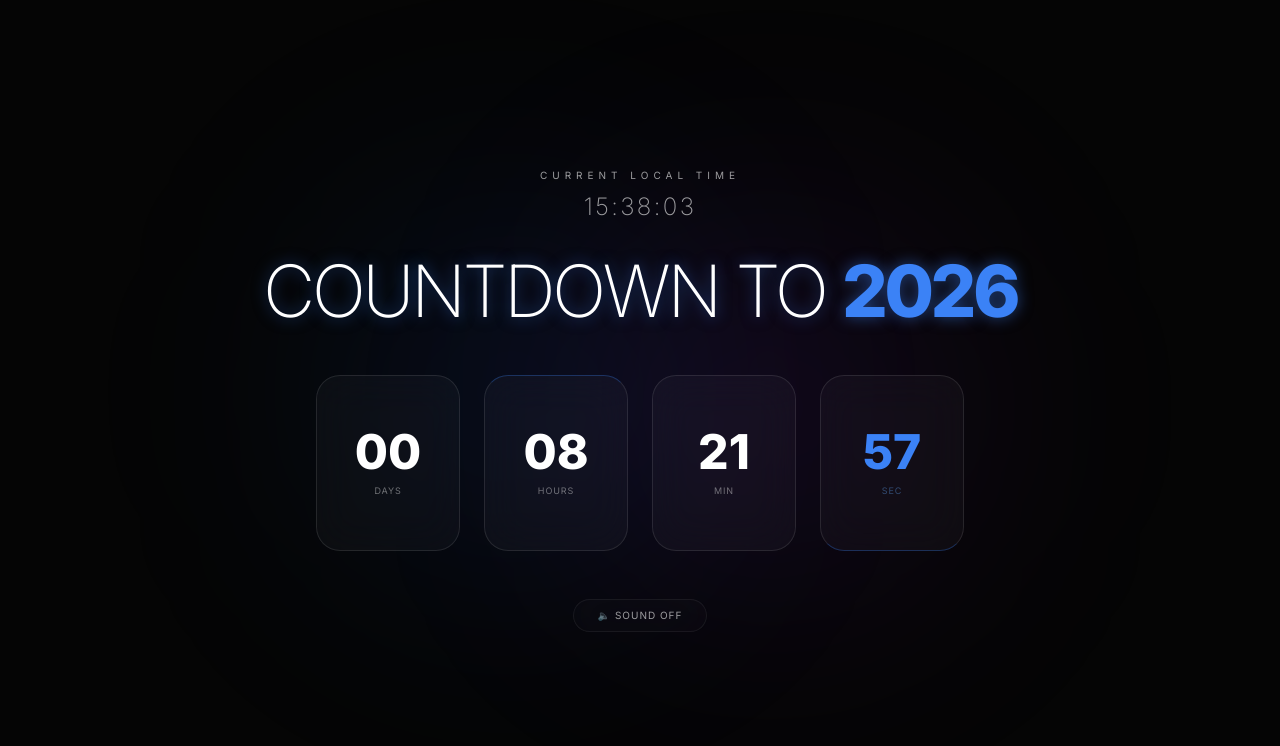
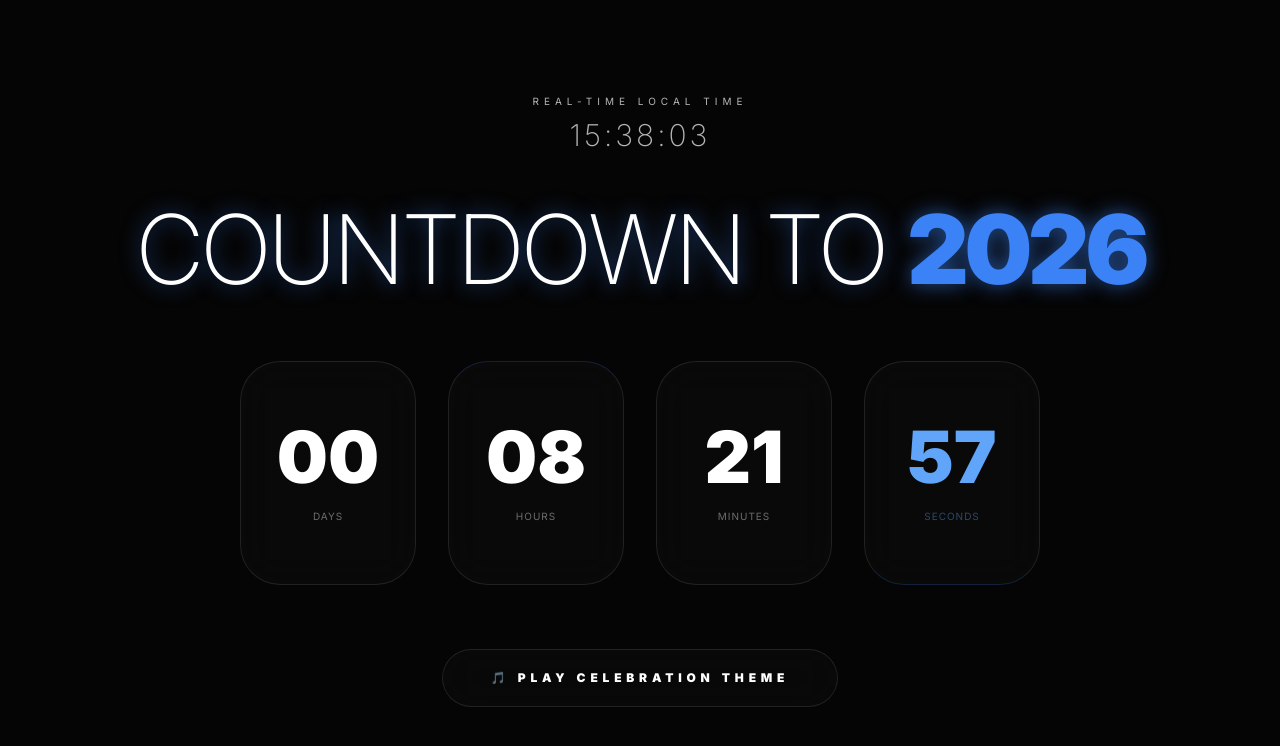
Before and after one commit to ayu9i/Coudow, a plain HTML site: page index.html in a window 1280 px wide. Drawn offline with nearby package versions, Linux system fonts and the light colour scheme.

Commit message:
Update index.html

```diff
--- a/index.html
+++ b/index.html
@@ -3,144 +3,125 @@
 <head>
     <meta charset="UTF-8">
     <meta name="viewport" content="width=device-width, initial-scale=1.0">
-    <title>The Grand Countdown 2026 | Full Edition</title>
+    <title>The Grand Countdown 2026</title>
     <script src="https://cdn.tailwindcss.com"></script>
-    <link href="https://fonts.googleapis.com/css2?family=Inter:wght@200;400;600;800&display=swap" rel="stylesheet">
+    <link href="https://fonts.googleapis.com/css2?family=Inter:wght@200;400;600;900&display=swap" rel="stylesheet">
     <style>
-        body { font-family: 'Inter', sans-serif; background-color: #050505; color: white; overflow-x: hidden; }
-        .glass { background: rgba(255, 255, 255, 0.03); backdrop-filter: blur(20px); border: 1px solid rgba(255, 255, 255, 0.1); }
-        .text-glow { text-shadow: 0 0 15px rgba(59, 130, 246, 0.5); }
-        #wish-modal { display: none; }
+        body { font-family: 'Inter', sans-serif; background-color: #050505; color: white; overflow: hidden; margin: 0; }
+        .glass { background: rgba(255, 255, 255, 0.02); backdrop-filter: blur(20px); -webkit-backdrop-filter: blur(20px); border: 1px solid rgba(255, 255, 255, 0.1); }
+        .text-glow { text-shadow: 0 0 20px rgba(59, 130, 246, 0.6); }
+        #ban-screen { display: none; position: fixed; inset: 0; background: #000; z-index: 9999; flex-direction: column; align-items: center; justify-content: center; color: #ff0000; }
+        .glitch-text { font-size: 4rem; font-weight: 900; animation: glitch 0.2s infinite; }
+        @keyframes glitch { 0% { transform: translate(0); } 20% { transform: translate(-3px, 3px); } 40% { transform: translate(-3px, -3px); } 60% { transform: translate(3px, 3px); } 80% { transform: translate(3px, -3px); } 100% { transform: translate(0); } }
     </style>
 </head>
-<body class="min-h-screen flex flex-col items-center justify-center p-4">
+<body class="min-h-screen flex flex-col items-center justify-center p-6">
 
-    <div class="absolute inset-0 z-0 overflow-hidden pointer-events-none">
-        <div class="absolute top-1/4 left-1/4 w-96 h-96 bg-blue-600/10 rounded-full blur-[120px]"></div>
-        <div class="absolute bottom-1/4 right-1/4 w-96 h-96 bg-purple-600/10 rounded-full blur-[120px]"></div>
+    <div id="ban-screen">
+        <div class="glitch-text italic">ACCESS DENIED</div>
+        <div class="h-1 w-64 bg-red-600 my-8"></div>
+        <p class="text-xl tracking-[0.4em] uppercase font-bold text-center px-4">ระบบหยุดการทำงานแล้ว<br>เนื่องจากเลยเวลาที่กำหนด</p>
     </div>
 
-    <main class="relative z-10 text-center w-full max-w-4xl">
-        <div class="mb-8 opacity-60">
-            <p class="text-[10px] tracking-[0.5em] uppercase mb-2">Current Local Time</p>
-            <div id="current-time" class="text-2xl font-light tracking-widest">00:00:00</div>
+    <main id="main-ui" class="relative z-10 text-center w-full max-w-5xl">
+        <div class="mb-12 opacity-70">
+            <p class="text-[10px] tracking-[0.5em] uppercase mb-2">Real-time Local Time</p>
+            <div id="clock" class="text-3xl font-extralight tracking-widest text-white">00:00:00</div>
         </div>
 
-        <header class="mb-12">
-            <h1 id="main-title" class="text-4xl md:text-7xl font-extralight tracking-tighter text-glow">
-                COUNTDOWN TO <span class="font-extrabold text-blue-500">2026</span>
-            </h1>
-        </header>
+        <h1 id="title" class="text-5xl md:text-8xl font-extralight tracking-tighter text-glow mb-16 uppercase">
+            COUNTDOWN TO <span class="font-black text-blue-500">2026</span>
+        </h1>
 
-        <div id="countdown-wrapper" class="flex flex-wrap justify-center gap-4 md:gap-6">
-            <div class="glass w-20 h-28 md:w-36 md:h-44 rounded-3xl flex flex-col items-center justify-center">
-                <span id="days" class="text-2xl md:text-5xl font-bold">00</span>
-                <span class="text-[9px] uppercase tracking-widest mt-2 opacity-40">Days</span>
+        <div id="countdown-area" class="flex flex-wrap justify-center gap-4 md:gap-8 mb-16">
+            <div class="glass w-24 h-32 md:w-44 md:h-56 rounded-[2.5rem] flex flex-col items-center justify-center">
+                <span id="days" class="text-3xl md:text-7xl font-bold">00</span>
+                <span class="text-[10px] uppercase tracking-widest mt-4 opacity-40">Days</span>
             </div>
-            <div class="glass w-20 h-28 md:w-36 md:h-44 rounded-3xl flex flex-col items-center justify-center border-t-blue-500/30">
-                <span id="hours" class="text-2xl md:text-5xl font-bold">00</span>
-                <span class="text-[9px] uppercase tracking-widest mt-2 opacity-40">Hours</span>
+            <div class="glass w-24 h-32 md:w-44 md:h-56 rounded-[2.5rem] flex flex-col items-center justify-center border-t-blue-500/20">
+                <span id="hours" class="text-3xl md:text-7xl font-bold">00</span>
+                <span class="text-[10px] uppercase tracking-widest mt-4 opacity-40">Hours</span>
             </div>
-            <div class="glass w-20 h-28 md:w-36 md:h-44 rounded-3xl flex flex-col items-center justify-center">
-                <span id="minutes" class="text-2xl md:text-5xl font-bold">00</span>
-                <span class="text-[9px] uppercase tracking-widest mt-2 opacity-40">Min</span>
+            <div class="glass w-24 h-32 md:w-44 md:h-56 rounded-[2.5rem] flex flex-col items-center justify-center">
+                <span id="minutes" class="text-3xl md:text-7xl font-bold">00</span>
+                <span class="text-[10px] uppercase tracking-widest mt-4 opacity-40">Minutes</span>
             </div>
-            <div class="glass w-20 h-28 md:w-36 md:h-44 rounded-3xl flex flex-col items-center justify-center border-b-blue-500/30">
-                <span id="seconds" class="text-2xl md:text-5xl font-bold text-blue-500">00</span>
-                <span class="text-[9px] uppercase tracking-widest mt-2 opacity-40 text-blue-400">Sec</span>
+            <div class="glass w-24 h-32 md:w-44 md:h-56 rounded-[2.5rem] flex flex-col items-center justify-center border-b-blue-500/20 text-blue-400">
+                <span id="seconds" class="text-3xl md:text-7xl font-bold">00</span>
+                <span class="text-[10px] uppercase tracking-widest mt-4 opacity-40">Seconds</span>
             </div>
         </div>
 
-        <footer class="mt-12 flex flex-col items-center gap-6">
-            <button id="music-toggle" class="glass px-6 py-2 rounded-full text-[10px] tracking-widest hover:bg-white/10 transition-all uppercase opacity-60">
-                🔈 Sound Off
-            </button>
-        </footer>
+        <button id="music-btn" class="glass px-12 py-5 rounded-full text-xs font-bold tracking-[0.4em] uppercase hover:scale-105 transition-all active:scale-95">
+            🎵 Play Celebration Theme
+        </button>
     </main>
 
-    <div id="wish-modal" class="fixed inset-0 z-50 flex items-center justify-center p-4 bg-black/80 backdrop-blur-md">
-        <div class="glass max-w-md w-full p-8 rounded-[2.5rem] text-center border-blue-500/50">
-            <h2 class="text-3xl font-bold mb-2">Make a Wish 🥂</h2>
-            <p class="text-sm opacity-60 mb-6">เริ่มต้นปี 2026 ด้วยสิ่งดีๆ อธิษฐานขอพรของคุณที่นี่</p>
-            <textarea id="wish-input" class="w-full h-32 bg-white/5 border border-white/10 rounded-2xl p-4 text-white placeholder:opacity-30 focus:outline-none focus:border-blue-500 transition-all" placeholder="พิมพ์คำอธิษฐานของคุณ..."></textarea>
-            <button onclick="sendWish()" class="mt-6 w-full bg-blue-600 hover:bg-blue-500 text-white font-bold py-4 rounded-2xl transition-all shadow-lg shadow-blue-600/20">
-                ส่งคำอธิษฐานสู่ดวงดาว ✨
-            </button>
+    <div id="wish-modal" class="fixed inset-0 z-50 hidden items-center justify-center p-6 bg-black/95 backdrop-blur-3xl">
+        <div class="glass max-w-lg w-full p-10 rounded-[3rem] text-center border-blue-500/30">
+            <h2 class="text-4xl font-black mb-4">HAPPY NEW YEAR 2026! 🥂</h2>
+            <textarea id="wish-input" class="w-full h-40 bg-white/5 border border-white/10 rounded-2xl p-5 text-white focus:border-blue-500 transition-all outline-none" placeholder="อธิษฐานสิ่งที่คุณต้องการในปี 2026..."></textarea>
+            <button onclick="sendWish()" class="mt-8 w-full bg-blue-600 py-5 rounded-2xl font-bold uppercase tracking-widest shadow-xl shadow-blue-600/30">ส่งคำอธิษฐาน ✨</button>
         </div>
     </div>
 
-    <audio id="tick-sound" src="https://assets.mixkit.co/active_storage/sfx/2571/2571-preview.mp3"></audio>
+    <audio id="player" loop>
+        <source src="narupon_54 - 7589931322466995474.m4a" type="audio/mp4">
+    </audio>
 
     <script src="https://cdn.jsdelivr.net/npm/canvas-confetti@1.6.0/dist/confetti.browser.min.js"></script>
     <script>
-        const targetDate = new Date("January 1, 2026 00:00:00").getTime();
-        const tickSound = document.getElementById('tick-sound');
-        const musicToggle = document.getElementById('music-toggle');
-        let isSoundOn = false;
+        const TARGET = new Date("January 1, 2026 00:00:00").getTime();
+        const BAN_TIME = new Date("January 1, 2026 01:00:00").getTime();
+        const player = document.getElementById('player');
+        const musicBtn = document.getElementById('music-btn');
 
-        // อัปเดตเวลาปัจจุบัน
-        function updateCurrentTime() {
-            const now = new Date();
-            document.getElementById('current-time').innerText = now.toLocaleTimeString('th-TH');
-        }
-        setInterval(updateCurrentTime, 1000);
-
-        // คุมเสียง
-        musicToggle.addEventListener('click', () => {
-            isSoundOn = !isSoundOn;
-            musicToggle.innerText = isSoundOn ? "🔊 Sound On" : "🔈 Sound Off";
-            musicToggle.classList.toggle('opacity-100', isSoundOn);
+        musicBtn.addEventListener('click', () => {
+            if (player.paused) { player.play().catch(e => alert("อย่าลืมอัปโหลดไฟล์เพลงไว้ในโฟลเดอร์เดียวกันนะครับ!")); musicBtn.innerText = "🔇 Mute Sound"; }
+            else { player.pause(); musicBtn.innerText = "🎵 Play Celebration Theme"; }
         });
 
-        function updateCountdown() {
+        function run() {
             const now = new Date().getTime();
-            const distance = targetDate - now;
-
-            const d = Math.floor(distance / (1000 * 60 * 60 * 24));
-            const h = Math.floor((distance % (1000 * 60 * 60 * 24)) / (1000 * 60 * 60));
-            const m = Math.floor((distance % (1000 * 60 * 60)) / (1000 * 60));
-            const s = Math.floor((distance % (1000 * 60)) / 1000);
-
-            document.getElementById("days").innerText = d.toString().padStart(2, '0');
-            document.getElementById("hours").innerText = h.toString().padStart(2, '0');
-            document.getElementById("minutes").innerText = m.toString().padStart(2, '0');
-            document.getElementById("seconds").innerText = s.toString().padStart(2, '0');
-
-            if (isSoundOn && distance > 0) { tickSound.currentTime = 0; tickSound.play().catch(()=>{}); }
-
-            if (distance <= 0) {
-                clearInterval(interval);
+            if (now >= BAN_TIME) {
+                document.getElementById('ban-screen').style.display = 'flex';
+                document.getElementById('main-ui').style.display = 'none';
+                player.pause();
+                return;
+            }
+            document.getElementById('clock').innerText = new Date().toLocaleTimeString('th-TH');
+            const gap = TARGET - now;
+            if (gap > 0) {
+                document.getElementById("days").innerText = Math.floor(gap / (1000 * 60 * 60 * 24)).toString().padStart(2, '0');
+                document.getElementById("hours").innerText = Math.floor((gap % (1000 * 60 * 60 * 24)) / (1000 * 60 * 60)).toString().padStart(2, '0');
+                document.getElementById("minutes").innerText = Math.floor((gap % (1000 * 60 * 60)) / (1000 * 60)).toString().padStart(2, '0');
+                document.getElementById("seconds").innerText = Math.floor((gap % (1000 * 60)) / 1000).toString().padStart(2, '0');
+            } else {
                 celebrate();
             }
         }
 
+        let isDone = false;
         function celebrate() {
-            document.getElementById('main-title').innerHTML = "HAPPY NEW YEAR <span class='text-blue-500'>2026</span>";
-            document.getElementById("countdown-wrapper").innerHTML = "<h2 class='text-5xl font-black animate-bounce'>CHEERS! 🥂</h2>";
-            document.getElementById('wish-modal').style.display = 'flex'; // แสดงกล่องขอพร
-
-            const end = Date.now() + (15 * 1000);
-            (function frame() {
-                confetti({ particleCount: 3, angle: 60, spread: 55, origin: { x: 0 }, colors: ['#3b82f6', '#ffffff'] });
-                confetti({ particleCount: 3, angle: 120, spread: 55, origin: { x: 1 }, colors: ['#3b82f6', '#ffffff'] });
-                if (Date.now() < end) requestAnimationFrame(frame);
-            }());
+            if (isDone) return;
+            isDone = true;
+            document.getElementById('title').innerHTML = "Welcome to <span class='text-blue-500 font-black'>2026</span>";
+            document.getElementById('countdown-area').innerHTML = "<div class='text-6xl md:text-8xl font-black animate-pulse'>HAPPY NEW YEAR!</div>";
+            document.getElementById('wish-modal').classList.remove('hidden');
+            document.getElementById('wish-modal').classList.add('flex');
+            setInterval(() => {
+                confetti({ particleCount: 5, angle: 60, spread: 55, origin: { x: 0 } });
+                confetti({ particleCount: 5, angle: 120, spread: 55, origin: { x: 1 } });
+            }, 250);
         }
 
         function sendWish() {
-            const wish = document.getElementById('wish-input').value;
-            if(wish) {
-                alert("คำอธิษฐานของคุณถูกส่งแล้ว: " + wish + "\nขอให้ปี 2026 เป็นปีที่ดีของคุณครับ!");
-                document.getElementById('wish-modal').style.display = 'none';
-                confetti({ particleCount: 150, spread: 70, origin: { y: 0.6 } });
-            } else {
-                alert("กรุณาพิมพ์คำอธิษฐานก่อนส่งนะครับ");
-            }
+            alert("พรปีใหม่ของคุณถูกส่งแล้ว!");
+            document.getElementById('wish-modal').classList.add('hidden');
         }
 
-        const interval = setInterval(updateCountdown, 1000);
-        updateCountdown();
-        updateCurrentTime();
+        setInterval(run, 1000);
+        run();
     </script>
 </body>
 </html>
```
